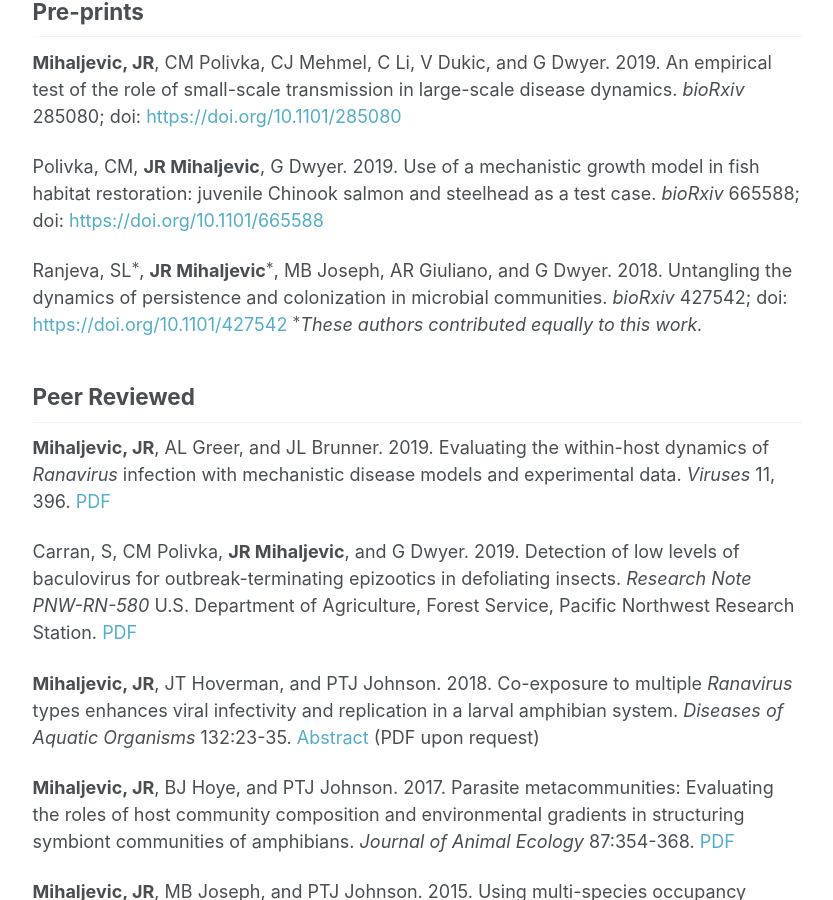
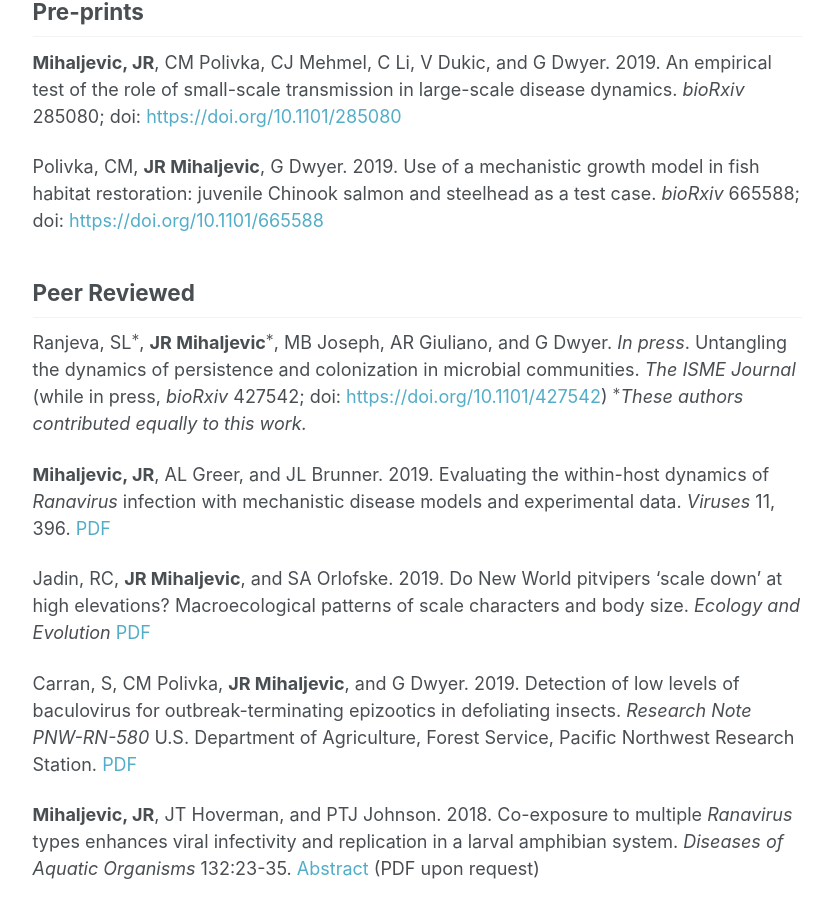
Before and after one commit to jrmihalj/jrmihalj.github.io, a Jekyll site: the page built from _pages/pubs.md, in a window 1280 px wide and 900 px high, scrolled down 1125 px. Shown: the whole window, without its empty margins (249-1082 px from the left). Built offline with Jekyll 4.4.1, drawn with Linux system fonts in a browser that asks for light colours; formulas are drawn with MathJax 3; our own code applies the rules of GitHub Pages for plain Markdown files.

Commit message:
add in press pubs

```diff
--- a/_pages/pubs.md
+++ b/_pages/pubs.md
@@ -14,13 +14,15 @@ permalink: /publications/
 
 Polivka, CM, **JR Mihaljevic**, G Dwyer. 2019. Use of a mechanistic growth model in fish habitat restoration: juvenile Chinook salmon and steelhead as a test case. *bioRxiv* 665588; doi: [https://doi.org/10.1101/665588](https://doi.org/10.1101/665588){:target="_blank"}
 
-Ranjeva, SL$^{\*}$, **JR Mihaljevic**$^{\*}$, MB Joseph, AR Giuliano, and G Dwyer. 2018. Untangling the dynamics of persistence and colonization in microbial communities. *bioRxiv* 427542; doi: [https://doi.org/10.1101/427542](https://doi.org/10.1101/427542){:target="_blank"}
-$^{\*}$*These authors contributed equally to this work.*
-
 
 ## Peer Reviewed
 
+Ranjeva, SL$^{\*}$, **JR Mihaljevic**$^{\*}$, MB Joseph, AR Giuliano, and G Dwyer. *In press*. Untangling the dynamics of persistence and colonization in microbial communities. *The ISME Journal* (while in press, *bioRxiv* 427542; doi: [https://doi.org/10.1101/427542](https://doi.org/10.1101/427542){:target="_blank"})
+$^{\*}$*These authors contributed equally to this work.*
+
 **Mihaljevic, JR**, AL Greer, and JL Brunner. 2019. Evaluating the within-host dynamics of *Ranavirus* infection with mechanistic disease models and experimental data. *Viruses* 11, 396. [PDF](https://www.mdpi.com/1999-4915/11/5/396){:target="_blank"}
+
+Jadin, RC, **JR Mihaljevic**, and SA Orlofske. 2019. Do New World pitvipers ‘scale down’ at high elevations? Macroecological patterns of scale characters and body size. *Ecology and Evolution* [PDF](https://onlinelibrary.wiley.com/doi/full/10.1002/ece3.5486)
 
 Carran, S, CM Polivka, **JR Mihaljevic**, and G Dwyer. 2019. Detection of low levels of baculovirus for outbreak-terminating epizootics in defoliating insects. *Research Note PNW-RN-580* U.S. Department of Agriculture, Forest Service, Pacific Northwest Research Station. [PDF](https://www.fs.fed.us/pnw/pubs/pnw_rn580.pdf){:target="_blank"}
 
```
